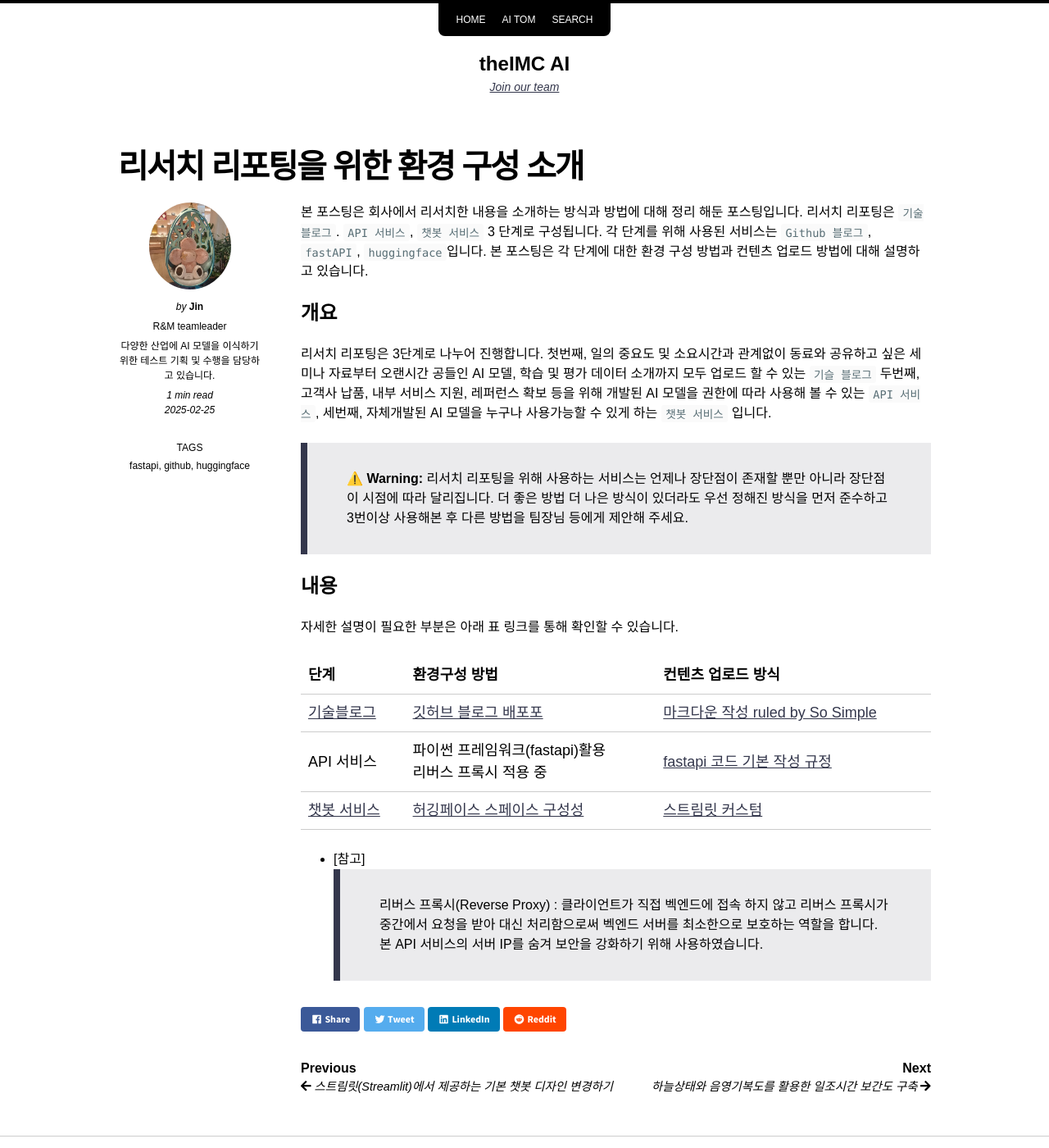
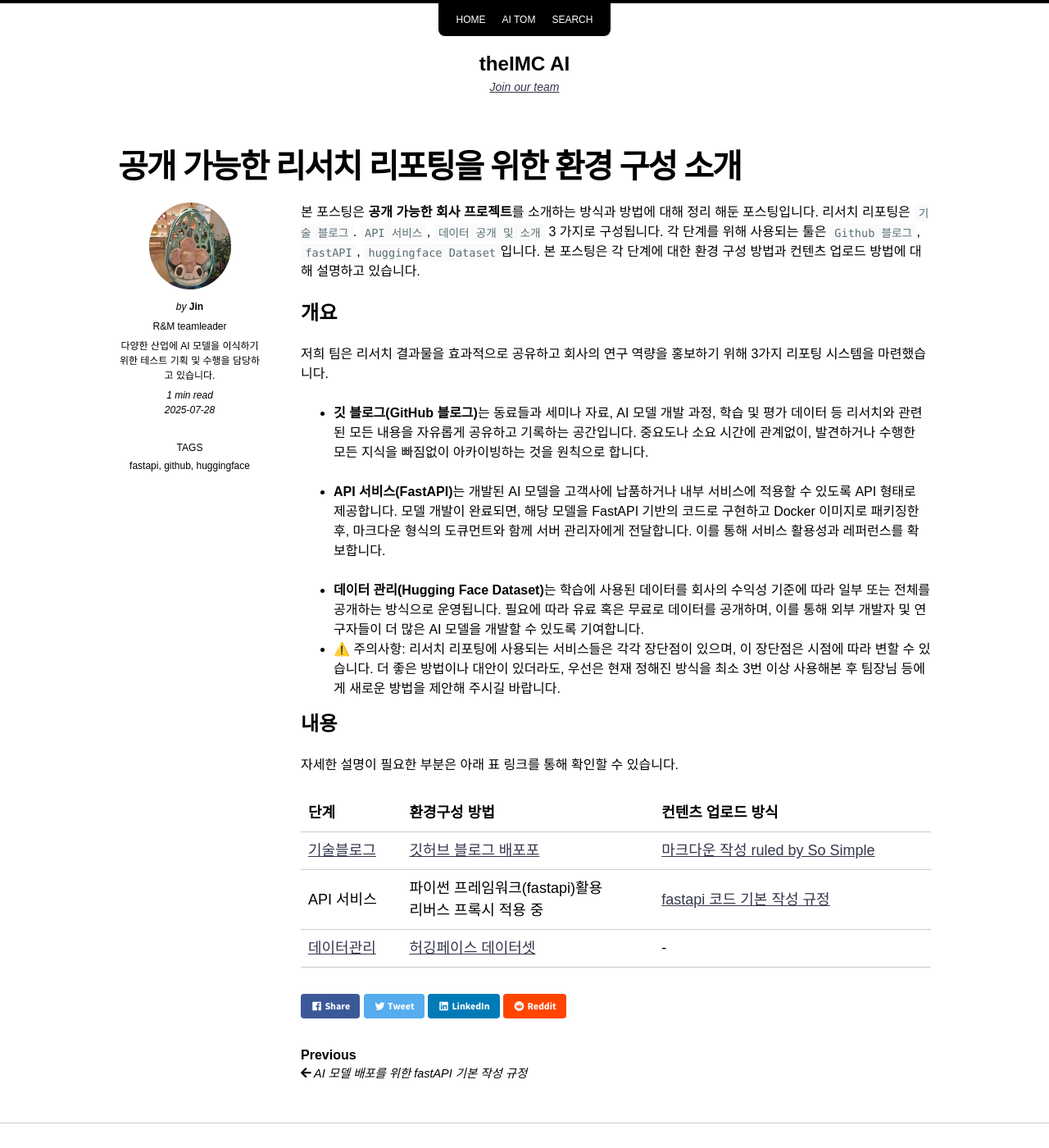
Before and after one commit to aitheimc/aitheimc.github.io, a Jekyll site: the page built from _posts/2025-02-24-r_and_m_research_report_method.markdown, in a window 1280 px wide and 1400 px high. Shown: the whole window at 82% size. Built offline with Jekyll 4.4.1, drawn with Linux system fonts in a browser that asks for light colours; nearby versions of some CDN libraries.

Commit message:
posting july

````diff
--- a/_posts/2024-08-01-guide-for-fastapi.markdown
+++ b/_posts/2024-08-01-guide-for-fastapi.markdown
@@ -1,7 +1,7 @@
 ---
 layout: post
 title:  AI 모델 배포를 위한 fastAPI 기본 작성 규정
-date:   2024-08-01
+date:   2025-07-28 수정
 author: Jin
 excerpt_separator: "<!--more-->"
 tags:
@@ -10,7 +10,7 @@
     - model inference
 ---
 
-완성된 사내 AI 모듈을 테스트 용으로 배포할 때 여러 방식(코드 전달 등) 및 여러 프레임워크 등 무질서하게 사용되고 있는 실정에서, 별도 요청이 없다면 파이썬 fastapi 프레임워크를 사용하는 것을 고정하였습니다. 이에 따라, `http 프로토콜 메서드`, `요청형태`, `미들웨어`, `도큐멘팅` 4가지 요소에서 대한 최소한의 사내 표준을 아래와 같이 설정합니다.
+완성된 사내 AI 모듈을 테스트 용도로 배포할 때, 현재는 코드 전달 등 다양한 방식과 여러 프레임워크가 무질서하게 사용되고 있는 실정입니다. 이에 따라 별도 요청이 없는 한, Python FastAPI 프레임워크를 기본으로 사용하기로 하였습니다. 이에 따라, `http 프로토콜 메서드`, `요청형태`, `미들웨어`, `도큐멘팅` 4가지 요소에서 대한 최소한의 표준을 아래와 같이 권장합니다. 특히 `요청형태`는 별도의 요청이 없는 경우 반드시 준수해 주시기 바랍니다.
 
 <!--more-->
 
@@ -35,25 +35,28 @@
 curl -X POST http://0.0.0.0.:8080/item_post -H 'Content-Type: application/json' -d '{"name":"string", "description":"example", "price":0}'
 ```
 
-폼 형식은 제안된 지 오래되고 익숙하게 사용되는 포멧이며, curl 기능을 수행하는 파이썬 request 패키지에서 폼 형식을 파이썬 dict 타입으로 받는 특징을 가집니다. 이에 따라, 별다른 요청이 없다면 폼 형식을 받을 수 있게 fastapi의 Form 메서드를 활용하여 코드를 작성합니다. Form 메서드를 활용항 코드 예시는 아래와 같습니다.
+JSON 형식은 API 통신에서 널리 사용되는 표준 포맷으로, 다양한 언어 및 플랫폼과의 호환성이 뛰어나고 구조화된 데이터 전달에 유리합니다. 또한, curl 기능을 수행하는 Python의 requests 패키지에서도 JSON 형식은 dict 타입으로 간편하게 처리됩니다. 이에 따라, 별도의 요청이 없는 한 JSON 형식으로 데이터를 수신하도록 하고, FastAPI의 Request Body를 활용하여 코드를 작성합니다. JSON 형식을 처리하는 코드 예시는 아래와 같습니다.
+
 
 ```python
-from fastapi import FastAPI, Form
+from fastapi import FastAPI
+from pydantic import BaseModel
 
-app = FastAPI() # 아래 '4.1 객체선언기능'을 통해 상세 정보 확인 가능
+app = FastAPI()  # 아래 '4.1 객체선언기능'을 통해 상세 정보 확인 가능
+
+# JSON 형식의 요청 바디를 받을 모델 정의
+class Item(BaseModel):
+    name: str
+    description: str
+    price: Optional[float] = 0.7
 
 @app.post("/items_post")
-async def items_post(
-    name: str = Form(...),
-    description: str = Form(...),
-    price: float = Form(...)
-    ):
-
+async def items_post(item: Item):
     return {
-        "name": name,
-        "description": description,
-        "price": price
-        }
+        "name": item.name,
+        "description": item.description,
+        "price": item.price
+    }
 ```
 
 [주의] 최근 JSON 방식에 대한 요청도 빈번히 일어나고 있으며 이에 따라,  pydantic패키지에 BaseModel 메서드를 이용하여 json 포멧으로 요청을 할 수 있게 코드를 구성할 경우, request 메서드를 통해 요청을 보낸다면 json.dumps를 통해 dict 타입을 str타입으로 변경하여 요청해야 합니다.
--- a/_posts/2025-02-24-r_and_m_research_report_method.markdown
+++ b/_posts/2025-02-24-r_and_m_research_report_method.markdown
@@ -1,7 +1,7 @@
 ---
 layout: post
-title:  리서치 리포팅을 위한 환경 구성 소개
-date:   2025-02-25
+title:  공개 가능한 리서치 리포팅을 위한 환경 구성 소개
+date:   2025-07-28
 author: Jin
 excerpt_separator: "<!--more-->"
 tags:
@@ -10,14 +10,20 @@
     - fastapi
 ---
 
-본 포스팅은 회사에서 리서치한 내용을 소개하는 방식과 방법에 대해 정리 해둔 포스팅입니다. 리서치 리포팅은 `기술 블로그`. `API 서비스`, `챗봇 서비스` 3 단계로 구성됩니다. 각 단계를 위해 사용된 서비스는 `Github 블로그`, `fastAPI`, `huggingface`입니다. 본 포스팅은 각 단계에 대한 환경 구성 방법과 컨텐츠 업로드 방법에 대해 설명하고 있습니다.
+본 포스팅은 **공개 가능한 회사 프로젝트**를 소개하는 방식과 방법에 대해 정리 해둔 포스팅입니다. 리서치 리포팅은 `기술 블로그`. `API 서비스`, `데이터 공개 및 소개` 3 가지로 구성됩니다. 각 단계를 위해 사용되는 툴은 `Github 블로그`, `fastAPI`, `huggingface Dataset`입니다. 본 포스팅은 각 단계에 대한 환경 구성 방법과 컨텐츠 업로드 방법에 대해 설명하고 있습니다.
 
 <!--more-->
 
 ## 개요
-리서치 리포팅은 3단계로 나누어 진행합니다. 첫번째, 일의 중요도 및 소요시간과 관계없이 동료와 공유하고 싶은 세미나 자료부터 오랜시간 공들인 AI 모델, 학습 및 평가 데이터 소개까지 모두 업로드 할 수 있는 `기슬 블로그` 두번째, 고객사 납품, 내부 서비스 지원, 레퍼런스 확보 등을 위해 개발된 AI 모델을 권한에 따라 사용해 볼 수 있는 `API 서비스`, 세번째, 자체개발된 AI 모델을 누구나 사용가능할 수 있게 하는 `챗봇 서비스` 입니다.
+저희 팀은 리서치 결과물을 효과적으로 공유하고 회사의 연구 역량을 홍보하기 위해 3가지 리포팅 시스템을 마련했습니다.
 
-> ⚠️ **Warning:** 리서치 리포팅을 위해 사용하는 서비스는 언제나 장단점이 존재할 뿐만 아니라 장단점이 시점에 따라 달리집니다. 더 좋은 방법 더 나은 방식이 있더라도 우선 정해진 방식을 먼저 준수하고 3번이상 사용해본 후 다른 방법을 팀장님 등에게 제안해 주세요.
+- **깃 블로그(GitHub 블로그)**는 동료들과 세미나 자료, AI 모델 개발 과정, 학습 및 평가 데이터 등 리서치와 관련된 모든 내용을 자유롭게 공유하고 기록하는 공간입니다. 중요도나 소요 시간에 관계없이, 발견하거나 수행한 모든 지식을 빠짐없이 아카이빙하는 것을 원칙으로 합니다.
+
+- **API 서비스(FastAPI)**는 개발된 AI 모델을 고객사에 납품하거나 내부 서비스에 적용할 수 있도록 API 형태로 제공합니다. 모델 개발이 완료되면, 해당 모델을 FastAPI 기반의 코드로 구현하고 Docker 이미지로 패키징한 후, 마크다운 형식의 도큐먼트와 함께 서버 관리자에게 전달합니다. 이를 통해 서비스 활용성과 레퍼런스를 확보합니다.
+
+- **데이터 관리(Hugging Face Dataset)**는 학습에 사용된 데이터를 회사의 수익성 기준에 따라 일부 또는 전체를 공개하는 방식으로 운영됩니다. 필요에 따라 유료 혹은 무료로 데이터를 공개하며, 이를 통해 외부 개발자 및 연구자들이 더 많은 AI 모델을 개발할 수 있도록 기여합니다.
+-
+⚠️ 주의사항: 리서치 리포팅에 사용되는 서비스들은 각각 장단점이 있으며, 이 장단점은 시점에 따라 변할 수 있습니다. 더 좋은 방법이나 대안이 있더라도, 우선은 현재 정해진 방식을 최소 3번 이상 사용해본 후 팀장님 등에게 새로운 방법을 제안해 주시길 바랍니다.
 
 ## 내용
 자세한 설명이 필요한 부분은 아래 표 링크를 통해 확인할 수 있습니다.
@@ -26,7 +32,4 @@
 |---|---|---|
 |[기술블로그](https://aitheimc.github.io/)|[깃허브 블로그 배포포](https://github.com/aitheimc/aitheimc.github.io/blob/main/README.md)|[마크다운 작성 ruled  by So Simple](https://aitheimc.github.io/guide-for-blog-write/)|
 |API 서비스|파이썬 프레임워크(fastapi)활용<br>리버스 프록시 적용 중|[fastapi 코드 기본 작성 규정](https://aitheimc.github.io/guide-for-fastapi/)|
-|[챗봇 서비스](https://huggingface.co/theimc)|[허깅페이스 스페이스 구성성](https://huggingface.co/docs/hub/spaces-overview)|[스트림릿 커스텀](https://aitheimc.github.io/streamlit-custom-chatbotUI/)|
-
-- [참고]
-> 리버스 프록시(Reverse Proxy) : 클라이언트가 직접 벡엔드에 접속 하지 않고 리버스 프록시가 중간에서 요청을 받아 대신 처리함으로써 벡엔드 서버를 최소한으로 보호하는 역할을 합니다. 본 API 서비스의 서버 IP를 숨겨 보안을 강화하기 위해 사용하였습니다.
+|[데이터관리](https://huggingface.co/theimc)|[허깅페이스 데이터셋](https://huggingface.co/theimc/datasets)|-|
````
